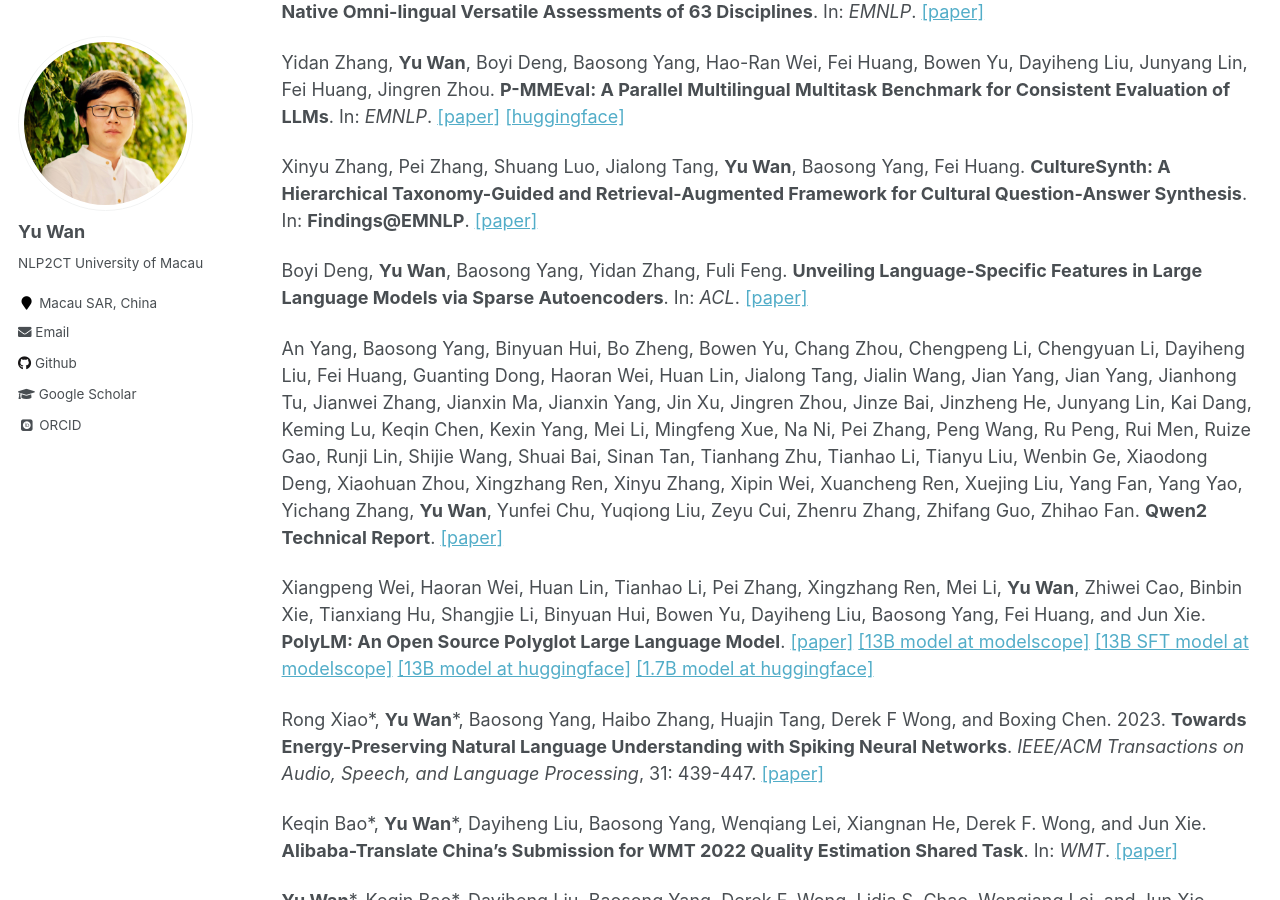
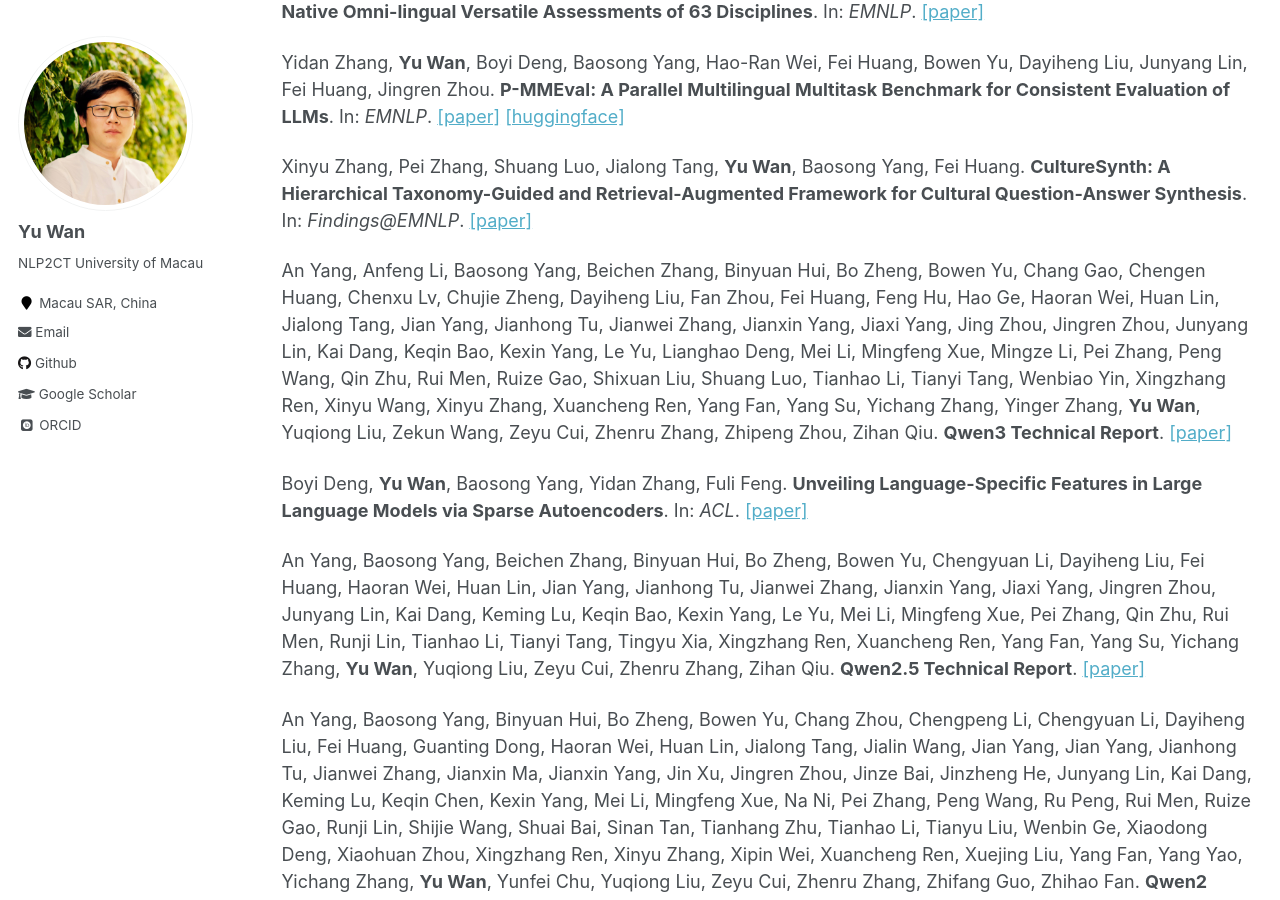
Before and after one commit to wanyu2018umac/wanyu2018umac.github.io, a Jekyll site: the page built from _pages/publications.md, in a window 1280 px wide and 900 px high, scrolled down 587 px. Built offline with Jekyll 4.4.1, drawn with Linux system fonts in a browser that asks for light colours; some web fonts are replaced.

Commit message:
Update publications.md

```diff
--- a/_pages/publications.md
+++ b/_pages/publications.md
@@ -16,9 +16,13 @@ Jinyang Zhang, Kexin Yang, **Yu Wan**, Muyang Ye, Baosong Yang, Fei Huang, Junya
 
 Yidan Zhang, **Yu Wan**, Boyi Deng, Baosong Yang, Hao-Ran Wei, Fei Huang, Bowen Yu, Dayiheng Liu, Junyang Lin, Fei Huang, Jingren Zhou. **P-MMEval: A Parallel Multilingual Multitask Benchmark for Consistent Evaluation of LLMs**. In: *EMNLP*. [[paper]](https://aclanthology.org/2025.emnlp-main.242/) [[huggingface]](https://huggingface.co/datasets/Qwen/P-MMEval)
 
-Xinyu Zhang, Pei Zhang, Shuang Luo, Jialong Tang, **Yu Wan**, Baosong Yang, Fei Huang. **CultureSynth: A Hierarchical Taxonomy-Guided and Retrieval-Augmented Framework for Cultural Question-Answer Synthesis**. In: **Findings@EMNLP**. [[paper]](https://aclanthology.org/2025.findings-emnlp.552/)
+Xinyu Zhang, Pei Zhang, Shuang Luo, Jialong Tang, **Yu Wan**, Baosong Yang, Fei Huang. **CultureSynth: A Hierarchical Taxonomy-Guided and Retrieval-Augmented Framework for Cultural Question-Answer Synthesis**. In: *Findings@EMNLP*. [[paper]](https://aclanthology.org/2025.findings-emnlp.552/)
+
+An Yang, Anfeng Li, Baosong Yang, Beichen Zhang, Binyuan Hui, Bo Zheng, Bowen Yu, Chang Gao, Chengen Huang, Chenxu Lv, Chujie Zheng, Dayiheng Liu, Fan Zhou, Fei Huang, Feng Hu, Hao Ge, Haoran Wei, Huan Lin, Jialong Tang, Jian Yang, Jianhong Tu, Jianwei Zhang, Jianxin Yang, Jiaxi Yang, Jing Zhou, Jingren Zhou, Junyang Lin, Kai Dang, Keqin Bao, Kexin Yang, Le Yu, Lianghao Deng, Mei Li, Mingfeng Xue, Mingze Li, Pei Zhang, Peng Wang, Qin Zhu, Rui Men, Ruize Gao, Shixuan Liu, Shuang Luo, Tianhao Li, Tianyi Tang, Wenbiao Yin, Xingzhang Ren, Xinyu Wang, Xinyu Zhang, Xuancheng Ren, Yang Fan, Yang Su, Yichang Zhang, Yinger Zhang, **Yu Wan**, Yuqiong Liu, Zekun Wang, Zeyu Cui, Zhenru Zhang, Zhipeng Zhou, Zihan Qiu. **Qwen3 Technical Report**. [[paper]](https://arxiv.org/abs/2505.09388)
 
 Boyi Deng, **Yu Wan**, Baosong Yang, Yidan Zhang, Fuli Feng. **Unveiling Language-Specific Features in Large Language Models via Sparse Autoencoders**. In: *ACL*. [[paper]](https://aclanthology.org/2025.acl-long.229/)
+
+An Yang, Baosong Yang, Beichen Zhang, Binyuan Hui, Bo Zheng, Bowen Yu, Chengyuan Li, Dayiheng Liu, Fei Huang, Haoran Wei, Huan Lin, Jian Yang, Jianhong Tu, Jianwei Zhang, Jianxin Yang, Jiaxi Yang, Jingren Zhou, Junyang Lin, Kai Dang, Keming Lu, Keqin Bao, Kexin Yang, Le Yu, Mei Li, Mingfeng Xue, Pei Zhang, Qin Zhu, Rui Men, Runji Lin, Tianhao Li, Tianyi Tang, Tingyu Xia, Xingzhang Ren, Xuancheng Ren, Yang Fan, Yang Su, Yichang Zhang, **Yu Wan**, Yuqiong Liu, Zeyu Cui, Zhenru Zhang, Zihan Qiu. **Qwen2.5 Technical Report**. [[paper]](https://arxiv.org/abs/2412.15115)
 
 An Yang, Baosong Yang, Binyuan Hui, Bo Zheng, Bowen Yu, Chang Zhou, Chengpeng Li, Chengyuan Li, Dayiheng Liu, Fei Huang, Guanting Dong, Haoran Wei, Huan Lin, Jialong Tang, Jialin Wang, Jian Yang, Jian Yang, Jianhong Tu, Jianwei Zhang, Jianxin Ma, Jianxin Yang, Jin Xu, Jingren Zhou, Jinze Bai, Jinzheng He, Junyang Lin, Kai Dang, Keming Lu, Keqin Chen, Kexin Yang, Mei Li, Mingfeng Xue, Na Ni, Pei Zhang, Peng Wang, Ru Peng, Rui Men, Ruize Gao, Runji Lin, Shijie Wang, Shuai Bai, Sinan Tan, Tianhang Zhu, Tianhao Li, Tianyu Liu, Wenbin Ge, Xiaodong Deng, Xiaohuan Zhou, Xingzhang Ren, Xinyu Zhang, Xipin Wei, Xuancheng Ren, Xuejing Liu, Yang Fan, Yang Yao, Yichang Zhang, **Yu Wan**, Yunfei Chu, Yuqiong Liu, Zeyu Cui, Zhenru Zhang, Zhifang Guo, Zhihao Fan. **Qwen2 Technical Report**. [[paper]](https://arxiv.org/abs/2407.10671)
 
```
